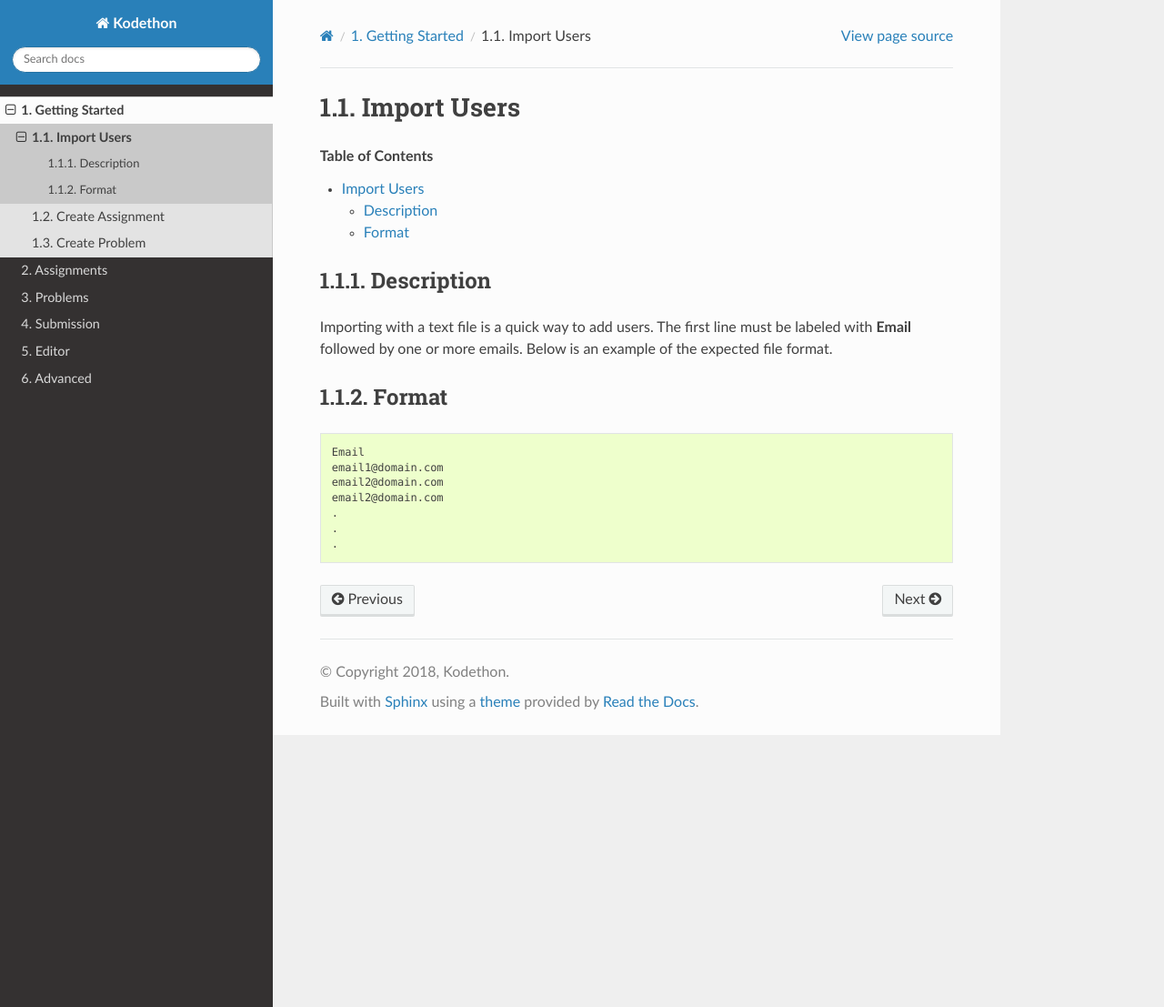
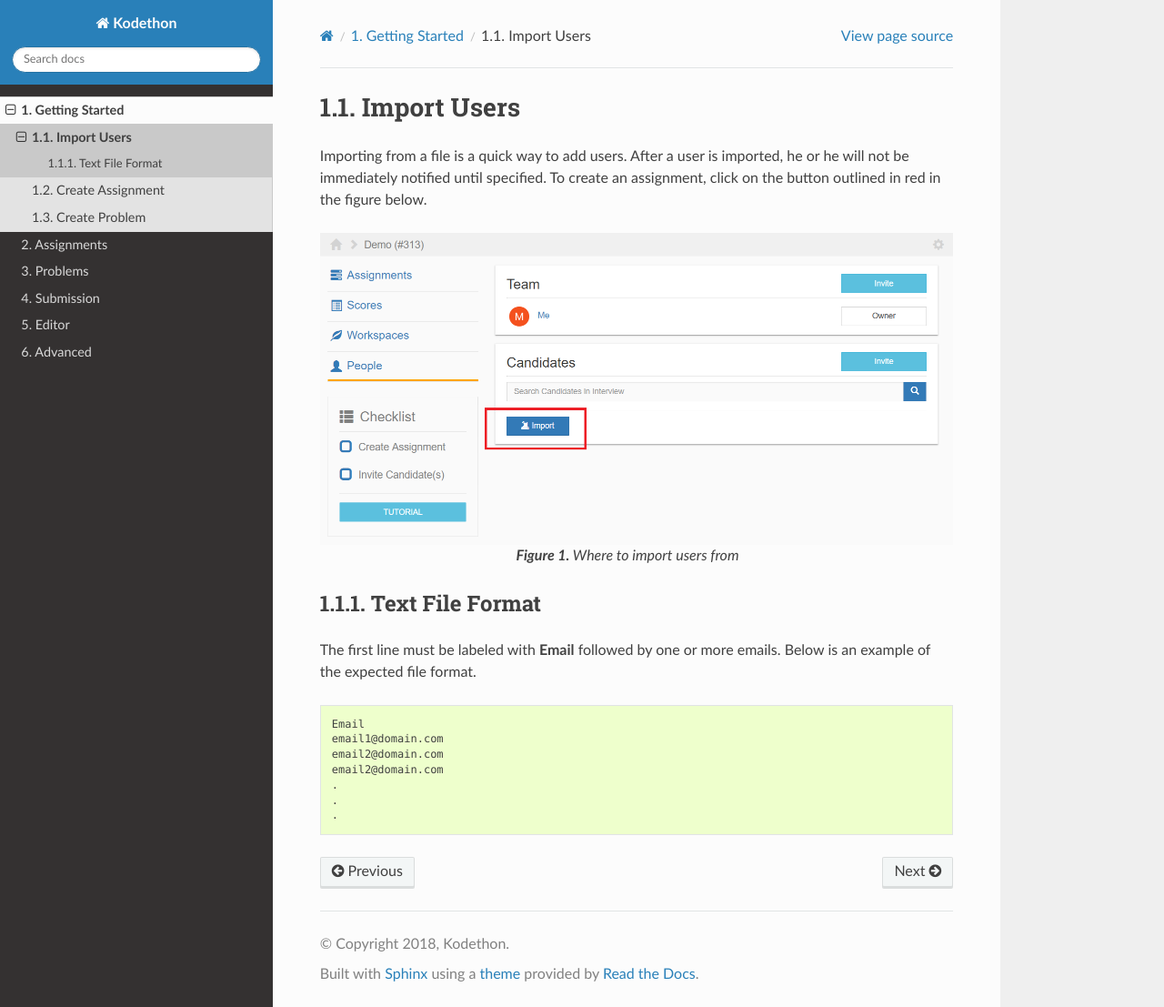
Before and after one commit to kodethon/Docs, a Sphinx documentation site: the page built from source/introduction/import.rst, in a window 1280 px wide and 1107 px high. Shown: the whole window at 91% size. Built offline with Sphinx 7.4.7 and the Read the Docs theme 2.0.0, drawn with Linux system fonts in a browser that asks for light colours; pages that are not in the unit, such as notebooks, are missing from menus.

Commit message:
Update introduction section

```diff
--- a/source/assignments/introduction.rst
+++ b/source/assignments/introduction.rst
@@ -6,15 +6,6 @@ Introduction
 
 Overview
 --------
-
-An assignment should be comprised of one or more problems.
-It is the first thing that should be created by clicking on the button outlined in red in the figure below.
-
-.. figure:: ../static/courses/assignments.create.PNG
-    :align: center
-    :figwidth: 100%
-
-    **Figure 1.** Assignments page view
 
 An assignment consists of five components:
     1. Problems
--- a/source/introduction/create-assignment.rst
+++ b/source/introduction/create-assignment.rst
@@ -1,3 +1,14 @@
 *****************
 Create Assignment
 *****************
+
+An assignment is comprised of one or more problems.
+To create an assignment, click on on the button outlined in red in the figure below.
+
+.. figure:: ../static/courses/assignments.create.PNG
+    :align: center
+    :figwidth: 100%
+
+    **Figure 1.** Assignments page view
+
+For more information on the different problem types, please visit the **Assignments** section.
--- a/source/introduction/create-problem.rst
+++ b/source/introduction/create-problem.rst
@@ -1,3 +1,13 @@
 **************
 Create Problem
 **************
+
+To create a problem, click on the button outlined in red in the figure below.
+
+.. figure:: ../static/courses/problems.create.PNG
+    :align: center
+    :figwidth: 100%
+
+    **Figure 1.** Problems page view
+
+For more information on the different problem types, please visit the **Problems** section.
--- a/source/introduction/import.rst
+++ b/source/introduction/import.rst
@@ -2,16 +2,19 @@
 Import Users
 ************
 
-.. contents:: Table of Contents
+Importing from a file is a quick way to add users. After a user is imported, he or he will not be immediately notified until specified.
+To create an assignment, click on the button outlined in red in the figure below.
 
-Description
-===========
+.. figure:: ../static/courses/import-candidate.PNG
+    :align: center
+    :figwidth: 100%
 
-Importing with a text file is a quick way to add users.
+    **Figure 1.** Where to import users from
+
+Text File Format
+================
+
 The first line must be labeled with **Email** followed by one or more emails. Below is an example of the expected file format.
-
-Format
-======
 
 .. code-block:: text
 
```
Also changed, not shown: source/static/courses/import-candidate.PNG (added), source/static/courses/problems.create.PNG (added).
